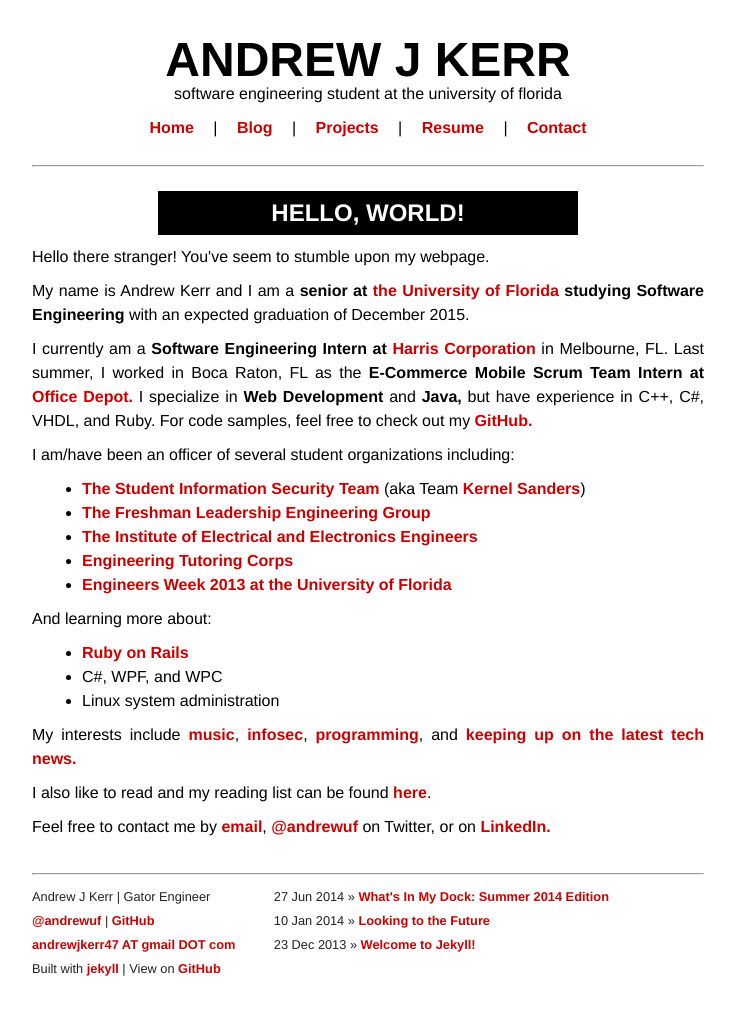
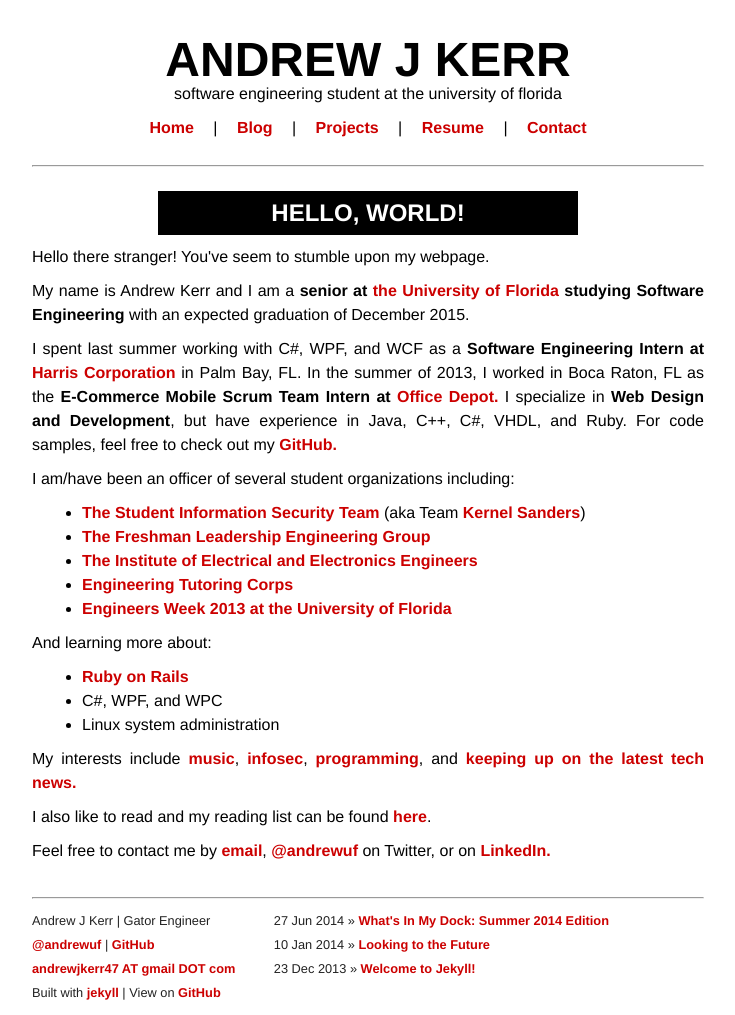
Before and after one commit to hackuf/hackuf.github.io, a Jekyll site: the page built from index.html, in a window 1280 px wide. Shown: the whole page, without its empty margins (272-1007 px from the left). Built offline with Jekyll 4.4.1, drawn with Linux system fonts in a browser that asks for light colours; nearby versions of some CDN libraries; Markdown is read by kramdown in place of the engine named in the settings; before the commit the page ends 991 px from its top, so only the background shows below that.

Commit message:
Updated index.

```diff
--- a/index.html
+++ b/index.html
@@ -8,7 +8,7 @@
 	<p>Hello there stranger! You've seem to stumble upon my webpage.</p>
 	<p>My name is Andrew Kerr and I am a <b>senior at <a href="http://www.ufl.edu">the University of Florida</a> studying Software Engineering</b> with an expected graduation of December 2015.</p>
 
-	<p>I currently am a <b>Software Engineering Intern at <a href="http://www.harris.com/">Harris Corporation</a></b> in Melbourne, FL. Last summer, I worked in Boca Raton, FL as the <b>E-Commerce Mobile Scrum Team Intern at <a href="https://www.officedepot.com">Office Depot.</a></b> I specialize in <b>Web Development</b> and <b>Java,</b> but have experience in C++, C#, VHDL, and Ruby. For code samples, feel free to check out my <a href="https://www.github.com/andrewjkerr">GitHub.</a></p>
+	<p>I spent last summer working with C#, WPF, and WCF as a <b>Software Engineering Intern at <a href="http://www.harris.com/">Harris Corporation</a></b> in Palm Bay, FL. In the summer of 2013, I worked in Boca Raton, FL as the <b>E-Commerce Mobile Scrum Team Intern at <a href="https://www.officedepot.com">Office Depot.</a></b> I specialize in <b>Web Design and Development</b>, but have experience in Java, C++, C#, VHDL, and Ruby. For code samples, feel free to check out my <a href="https://www.github.com/andrewjkerr">GitHub.</a></p>
 
 	<p>I am/have been an officer of several student organizations including:
 		<ul>
```
